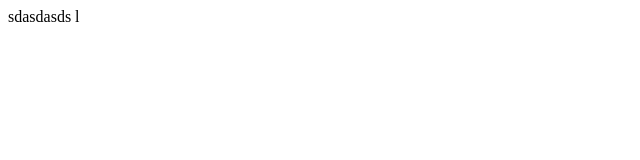
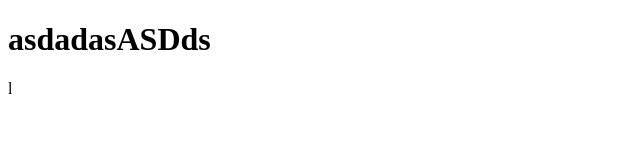
Before and after one commit to Vinochet11/probandoGithub, a plain HTML site: page index.html in a window 1280 px wide. Shown: the whole page, without its empty margins (0-640 px from the left). Drawn offline with Linux system fonts and the light colour scheme.

Commit message:
titulo
se agrega titulo

```diff
--- a/index.html
+++ b/index.html
@@ -6,6 +6,6 @@
     <title>Document</title>
 </head>
 <body>
-    sdasdasds
+    <h1>asdadasASDds</h1>
 </body>
 </html>l
```
